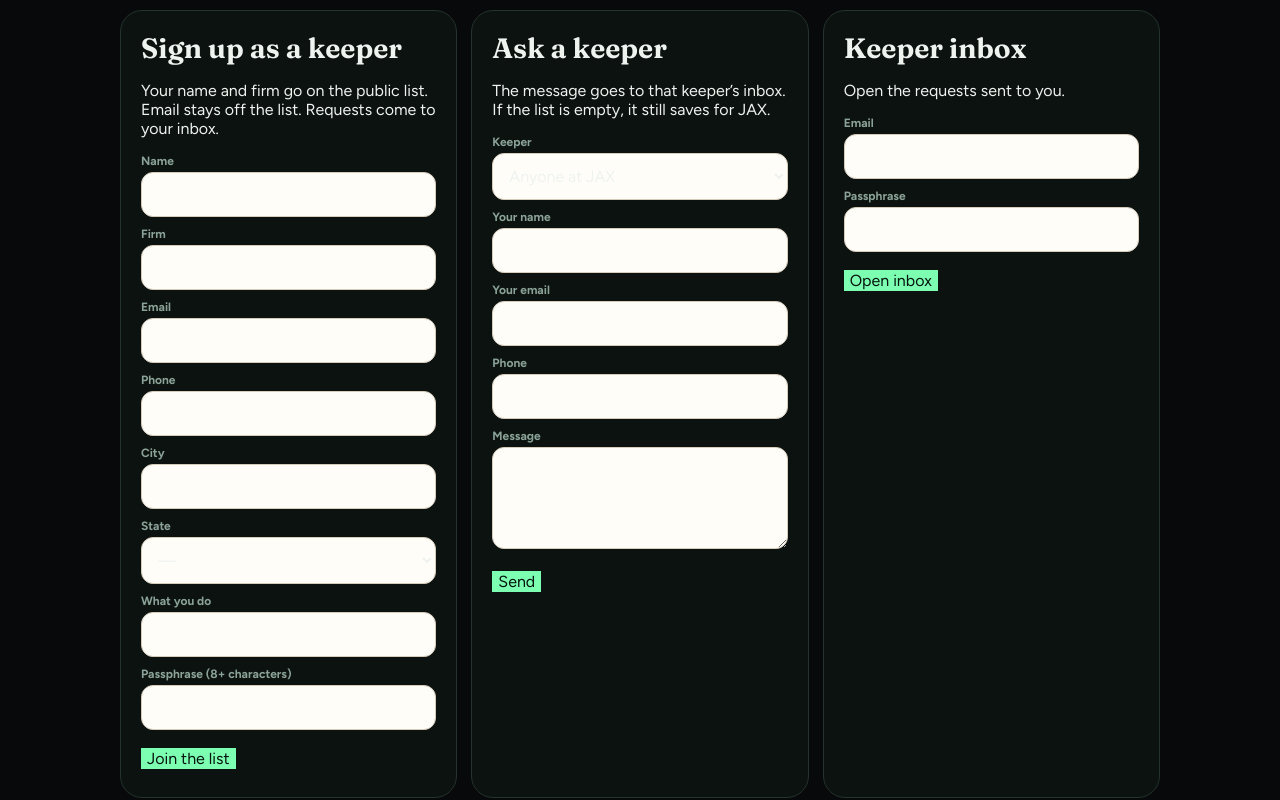
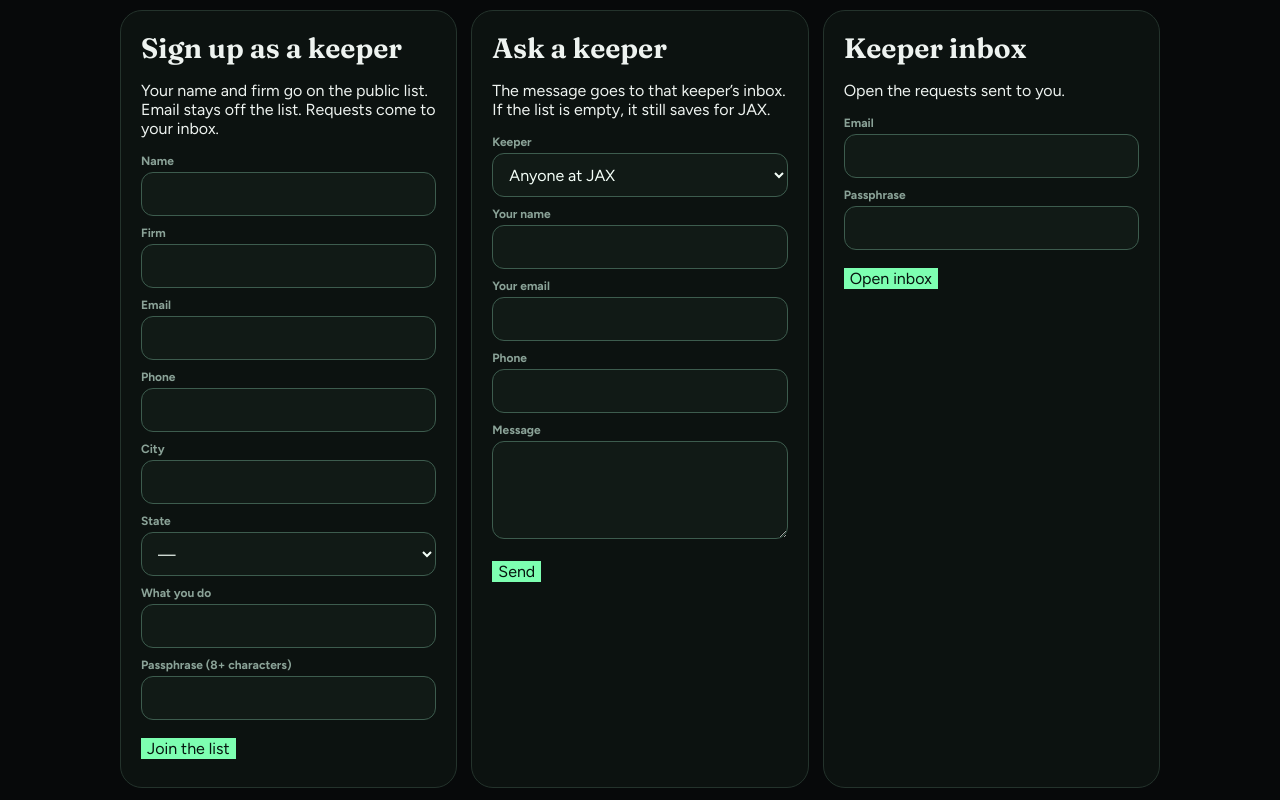
Before and after one commit to Futuret3chdev/ledger, a website built with Vite: page index.html in a window 1280 px wide. Shown: the part 2260-3060 px from the top of the page. Built offline with nearby package versions, Linux system fonts and the light colour scheme; files whose address does not match are found by name.

Commit message:
Make GST and kilometre fields readable on the dark page.

```diff
--- a/src/main.js
+++ b/src/main.js
@@ -7,8 +7,8 @@ import { superPercent } from '../lib/rates.js';
 import { itemStatus, nextOpenPerBill, openItems, projectBook, seriesCards, sumRemaining } from '../lib/schedule.js';
 import { basWorksheet, yearTotals } from '../lib/tax.js';
 import { emptyProfile, normalizeBook } from '../lib/validate.js';
+import './styles.css';
 import { bindSite, paintClock, siteView } from './site.js';
-import './styles.css';
 
 const root = document.getElementById('app');
 const VIEWS = [
--- a/src/site.css
+++ b/src/site.css
@@ -80,22 +80,27 @@
 @media (min-width: 800px) { .site-foot .foot-grid { grid-template-columns: repeat(3, 1fr); } }
 .site-foot .foot-grid b { display: block; color: #eef3f0; margin-bottom: 8px; }
 .site-foot .foot-grid a { display: block; color: #8aa297; text-decoration: none; min-height: 28px; }
-.pack textarea {
-  width: 100%;
-  border-radius: 12px;
-  border: 1px solid #2a3b34;
-  background: #050807;
-  color: #eef3f0;
-  padding: 10px 12px;
-}
-.pack .field { margin: 10px 0; }
-.pack label { display: block; font-size: 12px; margin-bottom: 4px; color: #8aa297; }
-.pack input, .pack select {
+.site .pack .field { margin: 10px 0; }
+.site .pack label { display: block; font-size: 12px; margin-bottom: 4px; color: #8aa297; }
+.site .pack input,
+.site .pack select,
+.site .pack textarea {
   width: 100%;
   min-height: 44px;
   border-radius: 12px;
-  border: 1px solid #2a3b34;
-  background: #050807;
-  color: #eef3f0;
+  border: 1px solid #3d5c4e;
+  background: #111a16;
+  color: #f4fff8;
+  -webkit-text-fill-color: #f4fff8;
+  caret-color: #7dffb1;
+  color-scheme: dark;
   padding: 0 12px;
+  font: inherit;
 }
+.site .pack textarea { padding: 10px 12px; min-height: 96px; }
+.site .pack input:focus,
+.site .pack select:focus,
+.site .pack textarea:focus {
+  outline: 2px solid #7dffb1;
+  outline-offset: 1px;
+}
```
